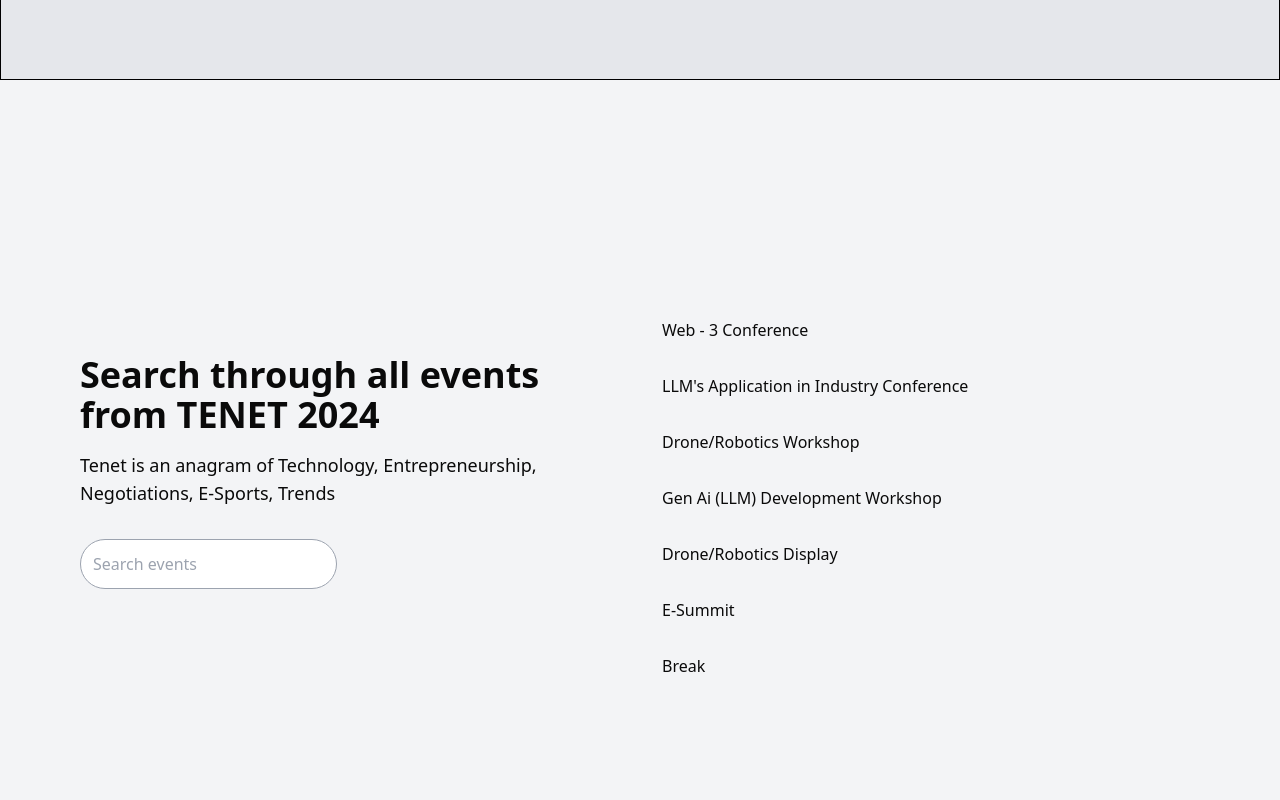
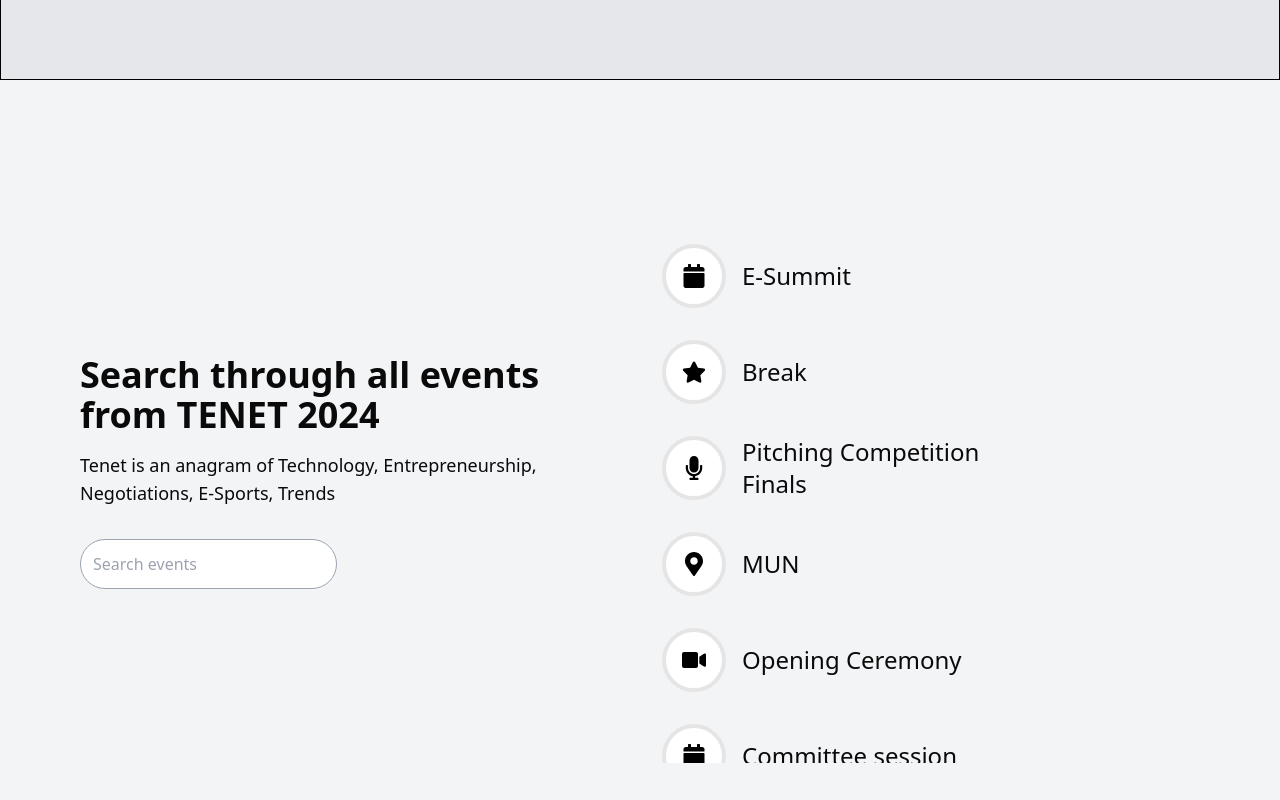
Before and after one commit to IOIT-ACM/ioit-tenet, a Next.js app: page / in a window 1280 px wide. Shown: the part 4720-5520 px from the top of the page. Built offline with nearby package versions, Linux system fonts and the light colour scheme.

Commit message:
search compoent styles and icons added

```diff
--- a/src/modules/home/components/search-events.tsx
+++ b/src/modules/home/components/search-events.tsx
@@ -1,43 +1,54 @@
 'use client';
 
+import '@/styles/search.css';
 import React, { useEffect, useRef, useState } from 'react';
 import { motion, useAnimation, type AnimationControls } from 'framer-motion';
+import {
+  FaCalendar,
+  FaMapMarkerAlt,
+  FaRobot,
+  FaCamera,
+  FaStar,
+  FaVideo,
+  FaMicrophone,
+} from 'react-icons/fa';
 
 interface Item {
   id: number;
   name: string;
+  icon: React.ReactNode;
 }
 
 const items: Item[] = [
-  { id: 1, name: 'Tech-Fiesta' },
-  { id: 2, name: 'Product Management Conference' },
-  { id: 3, name: 'Business Intelligence Conference' },
-  { id: 4, name: 'Capture the Flag' },
-  { id: 5, name: 'Fun games (AR/VR, coding games)' },
-  { id: 6, name: 'Web - 3 Conference' },
-  { id: 7, name: "LLM's Application in Industry Conference" },
-  { id: 8, name: 'Drone/Robotics Workshop' },
-  { id: 9, name: 'Gen Ai (LLM) Development Workshop' },
-  { id: 10, name: 'Drone/Robotics Display' },
-  { id: 11, name: 'E-Summit' },
-  { id: 15, name: 'Break' },
-  { id: 17, name: 'Pitching Competition Finals' },
-  { id: 19, name: 'MUN' },
-  { id: 21, name: 'Opening Ceremony' },
-  { id: 22, name: 'Committee session' },
-  { id: 23, name: 'Lunch' },
-  { id: 24, name: 'Committee session' },
-  { id: 25, name: 'High tea' },
-  { id: 26, name: "Creator's Conclave" },
-  { id: 29, name: 'Stand UP' },
-  { id: 31, name: 'Theater act' },
-  { id: 32, name: 'PUNE OPEN MIC' },
-  { id: 33, name: 'Battle of comedians' },
-  { id: 35, name: 'Main Stage Event' },
-  { id: 36, name: 'E-Sports' },
-  { id: 37, name: 'LAN Tournaments' },
-  { id: 38, name: 'Competitions' },
-  { id: 39, name: 'Experience Arenas' },
+  { id: 1, name: 'Tech-Fiesta', icon: <FaCalendar /> },
+  { id: 2, name: 'Product Management Conference', icon: <FaCalendar /> },
+  { id: 3, name: 'Business Intelligence Conference', icon: <FaCalendar /> },
+  { id: 4, name: 'Capture the Flag', icon: <FaStar /> },
+  { id: 5, name: 'Fun games (AR/VR, coding games)', icon: <FaCamera /> },
+  { id: 6, name: 'Web - 3 Conference', icon: <FaCalendar /> },
+  { id: 7, name: "LLM's Industrial Applications", icon: <FaRobot /> },
+  { id: 8, name: 'Drone/Robotics Workshop', icon: <FaRobot /> },
+  { id: 9, name: 'Gen Ai Workshop', icon: <FaCalendar /> },
+  { id: 10, name: 'Drone/Robotics Display', icon: <FaRobot /> },
+  { id: 11, name: 'E-Summit', icon: <FaCalendar /> },
+  { id: 15, name: 'Break', icon: <FaStar /> },
+  { id: 17, name: 'Pitching Competition Finals', icon: <FaMicrophone /> },
+  { id: 19, name: 'MUN', icon: <FaMapMarkerAlt /> },
+  { id: 21, name: 'Opening Ceremony', icon: <FaVideo /> },
+  { id: 22, name: 'Committee session', icon: <FaCalendar /> },
+  { id: 23, name: 'Lunch', icon: <FaCalendar /> },
+  { id: 24, name: 'Committee session', icon: <FaCalendar /> },
+  { id: 25, name: 'High tea', icon: <FaCalendar /> },
+  { id: 26, name: "Creator's Conclave", icon: <FaStar /> },
+  { id: 29, name: 'Stand UP', icon: <FaMicrophone /> },
+  { id: 31, name: 'Theater act', icon: <FaVideo /> },
+  { id: 32, name: 'PUNE OPEN MIC', icon: <FaMicrophone /> },
+  { id: 33, name: 'Battle of comedians', icon: <FaStar /> },
+  { id: 35, name: 'Main Stage Event', icon: <FaCalendar /> },
+  { id: 36, name: 'E-Sports', icon: <FaCamera /> },
+  { id: 37, name: 'LAN Tournaments', icon: <FaCamera /> },
+  { id: 38, name: 'Competitions', icon: <FaCalendar /> },
+  { id: 39, name: 'Experience Arenas', icon: <FaCalendar /> },
 ];
 
 export const SearchEvents: React.FC = () => {
@@ -46,6 +57,7 @@ export const SearchEvents: React.FC = () => {
   const [searchTerm, setSearchTerm] = useState('');
   const [scrollDirection, setScrollDirection] = useState<'up' | 'down'>('down');
   const [lastScrollTop, setLastScrollTop] = useState(0);
+  const [scrollSpeed, setScrollSpeed] = useState(2000);
 
   useEffect(() => {
     const handleScroll = () => {
@@ -55,12 +67,11 @@ export const SearchEvents: React.FC = () => {
       if (currentScrollTop > lastScrollTop) {
         setScrollDirection('down');
       } else {
-        setScrollDirection('up');
+        setScrollDirection('down');
       }
 
       setLastScrollTop(currentScrollTop);
-
-      // setScrollSpeed((prevSpeed) => prevSpeed + 20);
+      setScrollSpeed((prevSpeed) => Math.max(2000, prevSpeed - 10));
     };
 
     window.addEventListener('scroll', handleScroll);
@@ -74,7 +85,7 @@ export const SearchEvents: React.FC = () => {
         await controls.start({
           y: scrollDirection === 'down' ? `-${listHeight}px` : '0',
           transition: {
-            duration: 20,
+            duration: scrollSpeed / 100,
             ease: 'linear',
             repeat: Infinity,
           },
@@ -85,7 +96,7 @@ export const SearchEvents: React.FC = () => {
     startAnimation().catch((error) => {
       console.error('Animation error:', error);
     });
-  }, [controls, scrollDirection]);
+  }, [controls, scrollDirection, scrollSpeed]);
 
   const filteredItems = items.filter((item) =>
     item.name.toLowerCase().includes(searchTerm.toLowerCase()),
@@ -110,7 +121,7 @@ export const SearchEvents: React.FC = () => {
         />
       </div>
       <div
-        className='relative mt-8 h-96 w-full max-w-sm overflow-hidden'
+        className='scroll-container relative mt-8 h-2/3 w-full max-w-sm overflow-hidden'
         ref={listRef}
       >
         <motion.div
@@ -119,28 +130,17 @@ export const SearchEvents: React.FC = () => {
           initial={{ y: 0 }}
         >
           {filteredItems.map((item) => (
-            <div key={item.id} className='p-4'>
+            <div
+              key={item.id}
+              className='scroll-item flex items-center p-4 text-2xl'
+            >
+              <div className='mr-4 rounded-full border-4 bg-white p-4 text-black'>
+                {item.icon}
+              </div>
               {item.name}
             </div>
           ))}
         </motion.div>
-        <style jsx>{`
-          @keyframes scroll {
-            0% {
-              transform: translateY(0);
-            }
-            100% {
-              transform: translateY(-100%);
-            }
-          }
-
-          .scroll-content {
-            display: flex;
-            flex-direction: column;
-            height: 100%;
-            animation: scroll var(--scroll-speed) linear infinite;
-          }
-        `}</style>
       </div>
     </div>
   );
--- /dev/null
+++ b/src/styles/search.css
@@ -0,0 +1,25 @@
+.scroll-container {
+    position: relative;
+    overflow: hidden;
+}
+
+.scroll-content {
+    display: flex;
+    flex-direction: column;
+    height: 100%;
+    animation: scroll var(--scroll-speed) linear infinite;
+}
+
+.scroll-item {
+    padding: 1rem;
+}
+
+@keyframes scroll {
+    0% {
+        transform: translateY(0);
+    }
+
+    100% {
+        transform: translateY(-100%);
+    }
+}
```
